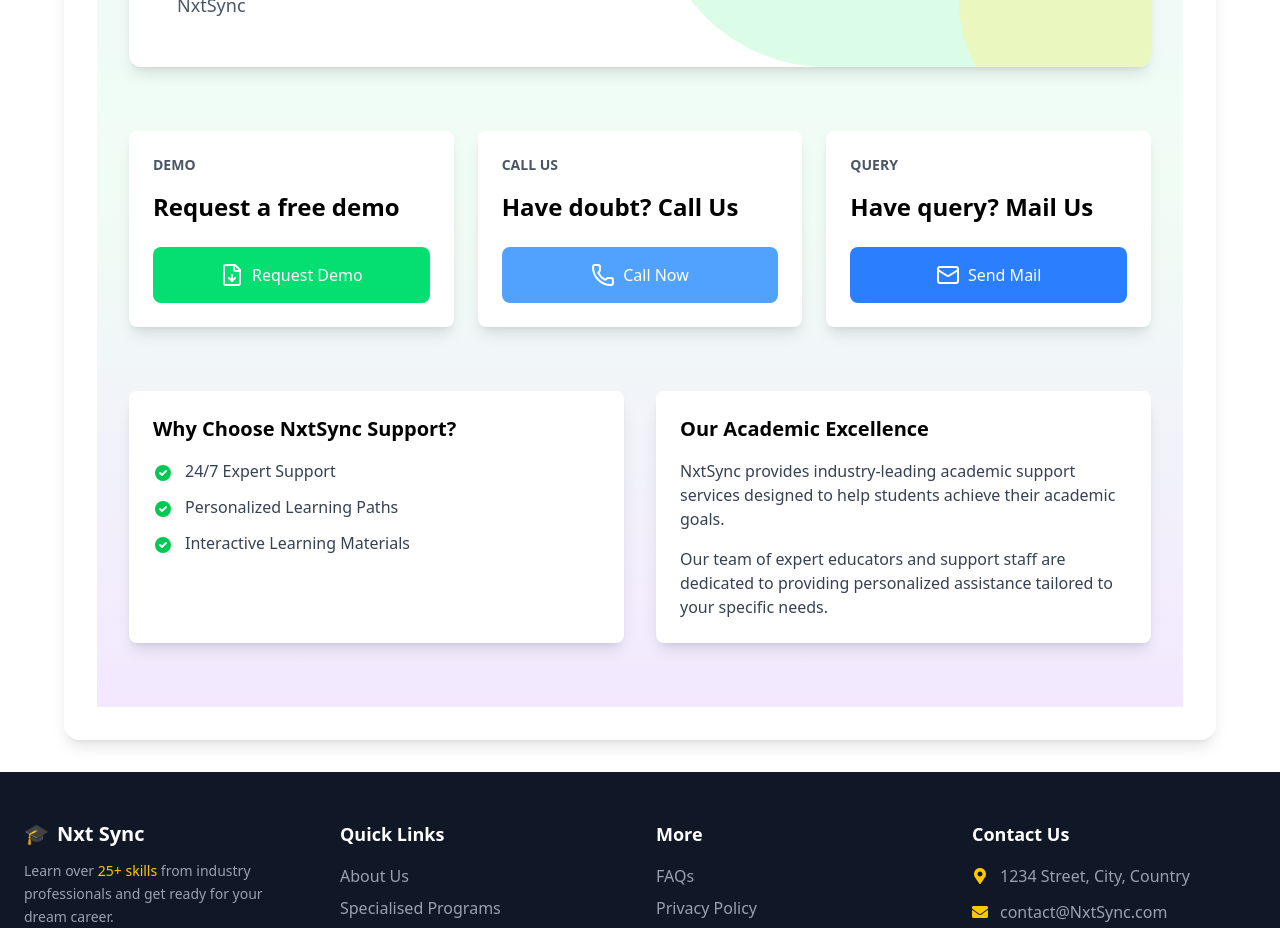
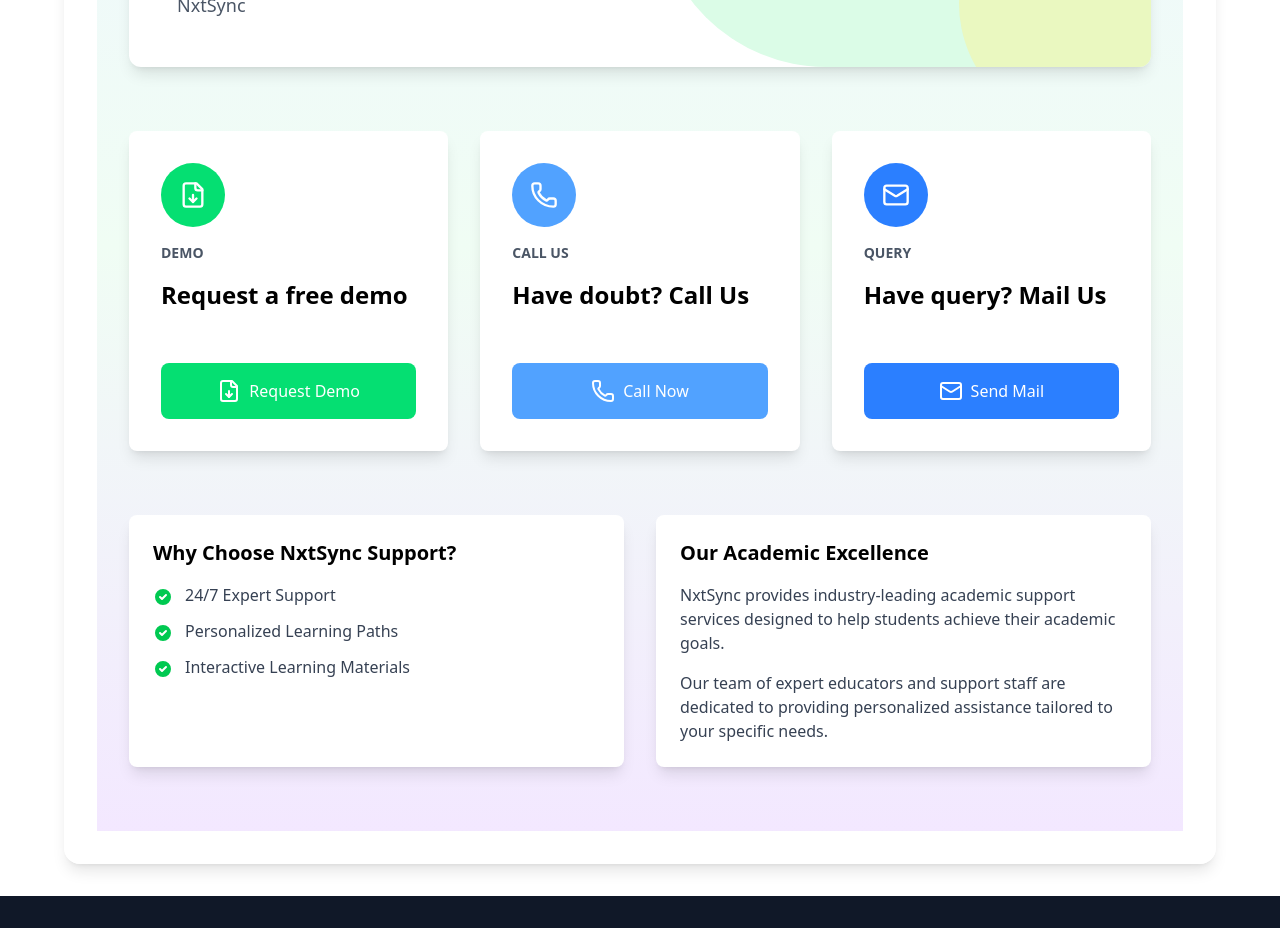
Before and after one commit to mismyst/nextsync, a Next.js app: page / in a window 1280 px wide. Shown: the part 2660-3588 px from the top of the page. Built offline with nearby package versions, Linux system fonts and the light colour scheme.

Commit message:
Update ContactForm.tsx

```diff
--- a/app/components/ContactForm/ContactForm.tsx
+++ b/app/components/ContactForm/ContactForm.tsx
@@ -13,17 +13,56 @@
 }
 
 const SupportCard: React.FC<SupportCardProps> = ({ icon: Icon, title, description, ctaText, bgColor, onClick }) => {
+  const [isHovered, setIsHovered] = useState(false);
+
   return (
-    <div className="bg-white rounded-lg shadow-lg p-6 h-full flex flex-col transition-transform hover:transform hover:-translate-y-1 hover:shadow-xl">
+    <div
+      className="bg-white rounded-lg shadow-lg p-8 h-full flex flex-col transition-all duration-300 hover:transform hover:-translate-y-2 hover:shadow-2xl"
+      style={{
+        minHeight: '320px', // Increased card size
+        transform: isHovered ? 'scale(1.05)' : 'scale(1)',
+        transition: 'all 0.3s ease-in-out'
+      }}
+      onMouseEnter={() => setIsHovered(true)}
+      onMouseLeave={() => setIsHovered(false)}
+    >
+      {/* Icon with animation */}
+      <div className="mb-4">
+        <div
+          className={`${bgColor} w-16 h-16 rounded-full flex items-center justify-center transition-all duration-300`}
+          style={{
+            transform: isHovered ? 'scale(1.1) rotate(5deg)' : 'scale(1) rotate(0deg)'
+          }}
+        >
+          <Icon size={28} className="text-white" />
+        </div>
+      </div>
+
       <div className="uppercase text-sm font-semibold text-gray-600 mb-4">{title}</div>
 
       <h3 className="text-2xl font-bold mb-6">{description}</h3>
+
+      {/* Popup content that appears on hover */}
+      <div
+        className="text-gray-600 mb-4 transition-all duration-300 overflow-hidden"
+        style={{
+          maxHeight: isHovered ? '100px' : '0',
+          opacity: isHovered ? 1 : 0,
+          margin: isHovered ? '1rem 0' : '0'
+        }}
+      >
+        <p>Get expert assistance from our dedicated team of professionals.</p>
+      </div>
 
       <div className="mt-auto">
         {ctaText && (
           <div
             className={`${bgColor} rounded-lg flex items-center justify-center p-4 cursor-pointer hover:opacity-90 transition-all`}
             onClick={onClick}
+            style={{
+              transform: isHovered ? 'translateY(-5px)' : 'translateY(0)',
+              boxShadow: isHovered ? '0 10px 15px -3px rgba(0, 0, 0, 0.1), 0 4px 6px -2px rgba(0, 0, 0, 0.05)' : 'none'
+            }}
           >
             <Icon size={24} className="mr-2" />
             <span className="font-medium">{ctaText}</span>
@@ -184,7 +223,7 @@
 
       {/* Three Support Options */}
       <div className="max-w-7xl mx-auto px-4 sm:px-6 lg:px-8 mb-16">
-        <div className="grid md:grid-cols-3 gap-6">
+        <div className="grid md:grid-cols-3 gap-8">
           {/* Demo Card */}
           <SupportCard
             title="DEMO"
```
